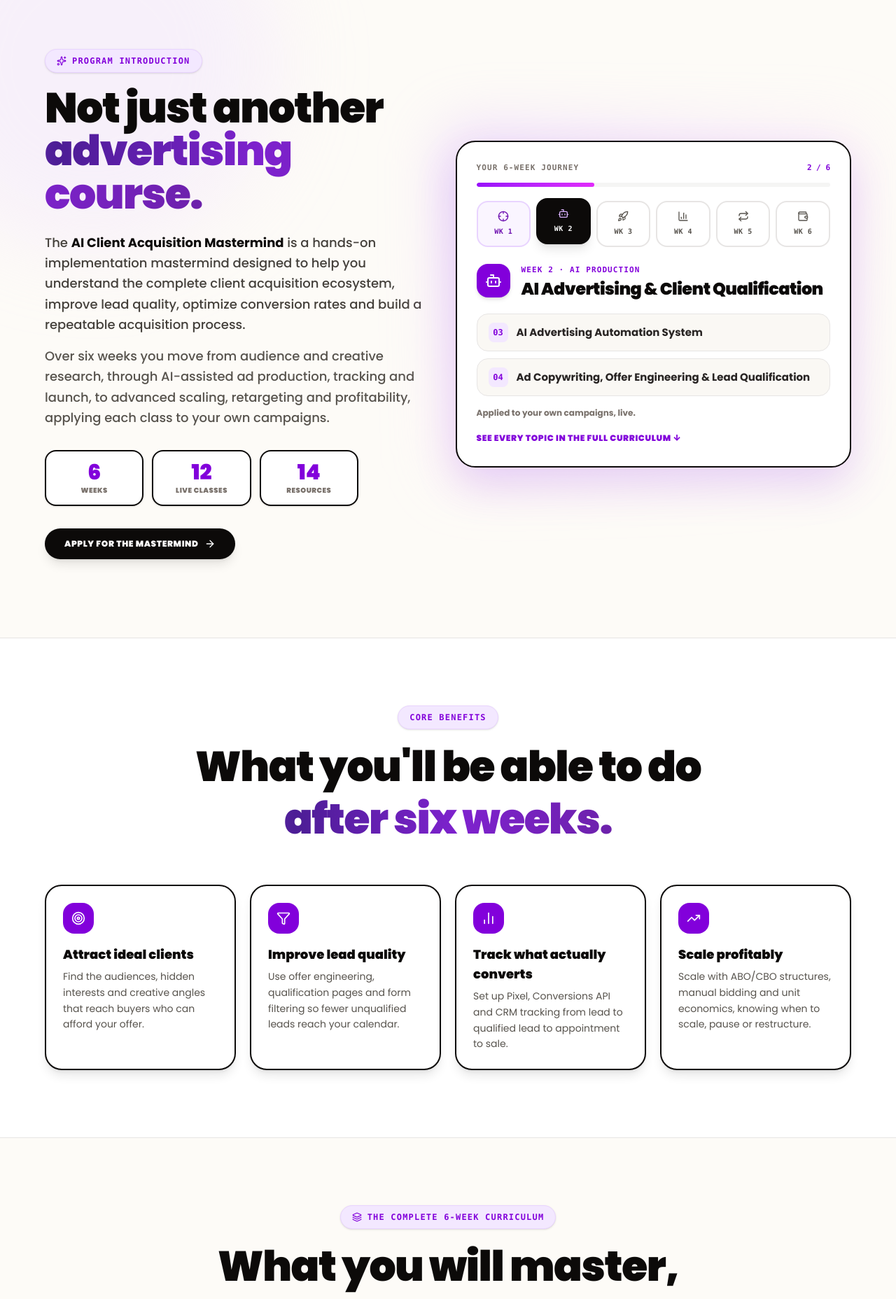
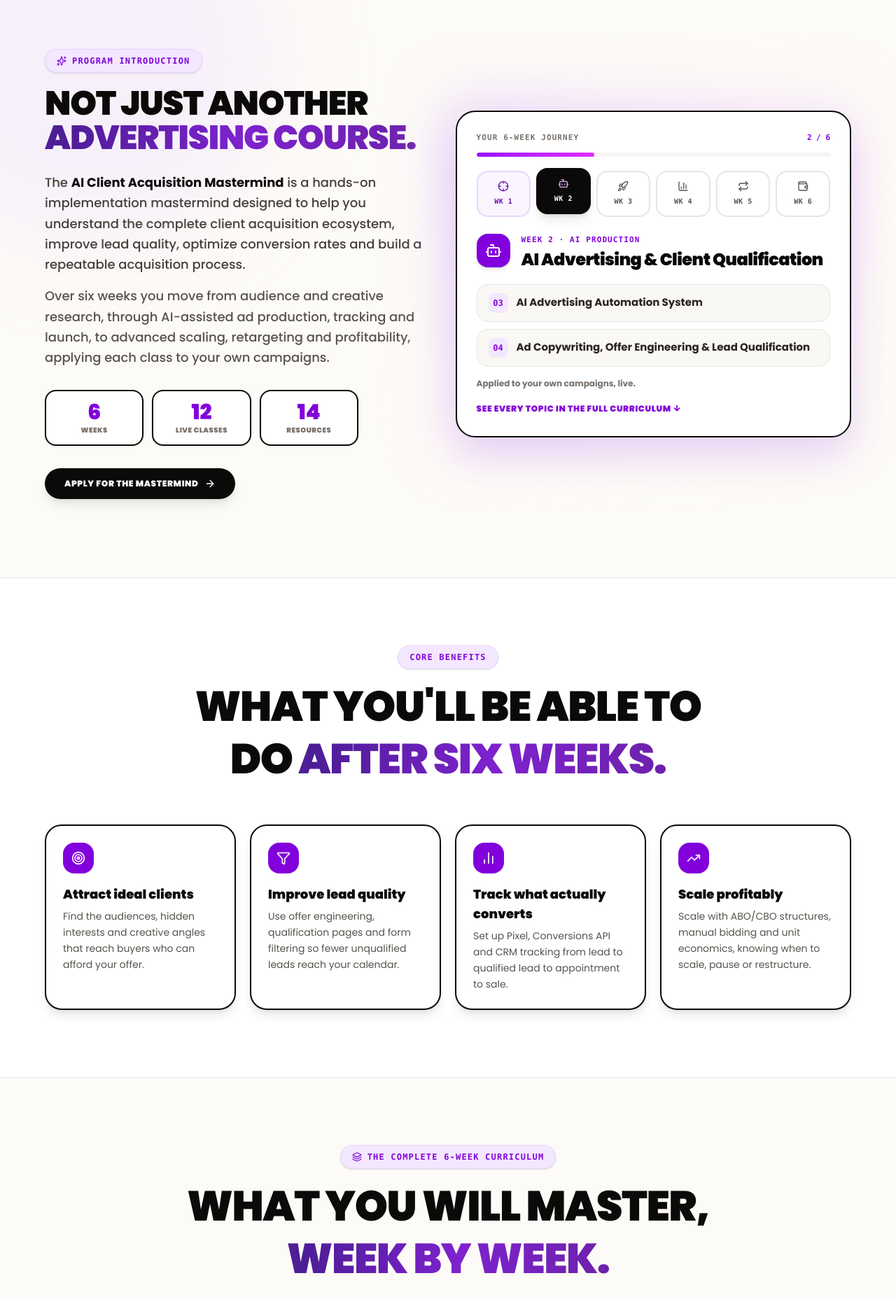
Before and after one commit to devsynxoffical/scalewithads.us, a Next.js app: page /privatemastermind in a window 1280 px wide. Shown: the part 1760-3616 px from the top of the page at 70% size. Built offline with nearby package versions, Linux system fonts and the light colour scheme; no server answers.

Commit message:
Private mastermind: uppercase section headings to match the site style

```diff
--- a/src/app/privatemastermind/page.tsx
+++ b/src/app/privatemastermind/page.tsx
@@ -198,7 +198,7 @@ export default function PrivateMastermindPage() {
         <div className="relative max-w-6xl mx-auto grid gap-12 lg:grid-cols-[1fr_1.05fr] items-center">
           <div className="text-center lg:text-left">
             <span className="text-xs font-mono font-black uppercase tracking-widest text-purple-700 bg-purple-100 border border-purple-200 px-4 py-2 rounded-full inline-flex items-center gap-2 shadow-sm"><Sparkles className="w-3.5 h-3.5" /> Program introduction</span>
-            <h2 className="mt-5 text-4xl sm:text-6xl font-black text-stone-950 font-hero tracking-tight leading-[1.02]">
+            <h2 className="mt-5 text-4xl sm:text-5xl font-black text-stone-950 font-hero tracking-tight leading-[1.02] uppercase">
               Not just another <span className="animate-purple-gradient">advertising course.</span>
             </h2>
             <p className="mt-6 text-stone-700 text-base sm:text-lg font-medium leading-relaxed">
@@ -228,7 +228,7 @@ export default function PrivateMastermindPage() {
         <div className="max-w-6xl mx-auto">
           <div className="text-center max-w-3xl mx-auto mb-14">
             <span className="text-xs font-mono font-black uppercase tracking-widest text-purple-700 bg-purple-100 border border-purple-200 px-4 py-2 rounded-full inline-flex items-center gap-2 shadow-sm">Core benefits</span>
-            <h2 className="text-4xl sm:text-6xl font-black text-stone-950 font-hero tracking-tight mt-4 leading-tight">
+            <h2 className="text-4xl sm:text-6xl font-black text-stone-950 font-hero tracking-tight mt-4 leading-tight uppercase">
               What you&apos;ll be able to do <span className="animate-purple-gradient">after six weeks.</span>
             </h2>
           </div>
@@ -249,7 +249,7 @@ export default function PrivateMastermindPage() {
         <div className="max-w-6xl mx-auto">
           <div className="text-center max-w-3xl mx-auto mb-14">
             <span className="text-xs font-mono font-black uppercase tracking-widest text-purple-700 bg-purple-100 border border-purple-200 px-4 py-2 rounded-full inline-flex items-center gap-2 shadow-sm"><Layers className="w-3.5 h-3.5" /> The complete 6-week curriculum</span>
-            <h2 className="text-4xl sm:text-6xl font-black text-stone-950 font-hero tracking-tight mt-4 leading-tight">
+            <h2 className="text-4xl sm:text-6xl font-black text-stone-950 font-hero tracking-tight mt-4 leading-tight uppercase">
               What you will master, <span className="animate-purple-gradient">week by week.</span>
             </h2>
             <p className="mt-4 text-stone-600 text-base sm:text-lg font-medium">Twelve live classes, two a week, each applied to your own campaigns.</p>
@@ -294,7 +294,7 @@ export default function PrivateMastermindPage() {
         <div className="relative overflow-hidden max-w-6xl mx-auto rounded-[32px] bg-gradient-to-br from-purple-800 via-purple-900 to-stone-950 p-8 sm:p-14 text-center text-white">
           <div className="pointer-events-none absolute -top-24 -right-24 w-96 h-96 rounded-full bg-fuchsia-400/25 blur-3xl" />
           <p className="relative font-mono text-xs font-black uppercase tracking-widest text-purple-200">Seats are limited</p>
-          <h2 className="relative mt-3 text-3xl sm:text-5xl font-black font-hero tracking-tight">Twelve classes. Your own campaigns.</h2>
+          <h2 className="relative mt-3 text-3xl sm:text-5xl font-black font-hero tracking-tight uppercase">Twelve classes. Your own campaigns.</h2>
           <p className="relative mt-4 max-w-2xl mx-auto text-purple-100 text-base sm:text-lg">Apply for the AI Client Acquisition Mastermind and build your acquisition system with live support.</p>
           <Link href="/contact" className="relative mt-8 inline-flex items-center gap-2 rounded-full bg-white px-8 py-4 text-sm font-black uppercase tracking-wider text-stone-950 hover:bg-purple-100 transition-colors">
             Apply for the Mastermind <ArrowRight className="w-4 h-4" />
@@ -308,7 +308,7 @@ export default function PrivateMastermindPage() {
         <div className="max-w-6xl mx-auto">
           <div className="text-center max-w-3xl mx-auto mb-14">
             <span className="text-xs font-mono font-black uppercase tracking-widest text-purple-700 bg-purple-100 border border-purple-200 px-4 py-2 rounded-full inline-flex items-center gap-2 shadow-sm">What makes this mastermind different</span>
-            <h2 className="text-4xl sm:text-6xl font-black text-stone-950 font-hero tracking-tight mt-4 leading-tight">
+            <h2 className="text-4xl sm:text-6xl font-black text-stone-950 font-hero tracking-tight mt-4 leading-tight uppercase">
               Built around your campaigns, <span className="animate-purple-gradient">not slides.</span>
             </h2>
           </div>
@@ -329,7 +329,7 @@ export default function PrivateMastermindPage() {
         <div className="max-w-6xl mx-auto grid gap-8 lg:grid-cols-2">
           <div className="rounded-[28px] border-2 border-stone-950 bg-white p-6 sm:p-8 shadow-lg">
             <span className="text-xs font-mono font-black uppercase tracking-widest text-purple-700 bg-purple-100 border border-purple-200 px-4 py-2 rounded-full inline-flex items-center gap-2 shadow-sm">Implementation resources</span>
-            <h2 className="mt-4 text-3xl sm:text-4xl font-black text-stone-950 font-hero tracking-tight">Premium resources you keep using.</h2>
+            <h2 className="mt-4 text-3xl sm:text-4xl font-black text-stone-950 font-hero tracking-tight uppercase">Premium resources you keep using.</h2>
             <p className="mt-3 text-stone-600 font-medium leading-relaxed">SOPs, checklists, playbooks and templates for every stage of the system, plus weekly assignments that turn each class into action on your own account.</p>
             <ul className="mt-6 grid gap-2.5 sm:grid-cols-2">
               {RESOURCES.map((r) => (
@@ -339,7 +339,7 @@ export default function PrivateMastermindPage() {
           </div>
           <div className="rounded-[28px] border-2 border-stone-950 bg-stone-950 p-6 sm:p-8 text-white shadow-lg">
             <span className="text-xs font-mono font-black uppercase tracking-widest text-purple-200 bg-white/10 border border-white/15 px-4 py-2 rounded-full inline-flex">Who is this mastermind for?</span>
-            <h2 className="mt-4 text-3xl sm:text-4xl font-black font-hero tracking-tight">For people who run, or rely on, paid acquisition.</h2>
+            <h2 className="mt-4 text-3xl sm:text-4xl font-black font-hero tracking-tight uppercase">For people who run, or rely on, paid acquisition.</h2>
             <ul className="mt-6 grid gap-2.5 sm:grid-cols-2">
               {AUDIENCE.map((a) => (
                 <li key={a} className="flex gap-2.5 text-sm font-bold text-stone-100"><Users className="mt-0.5 h-4 w-4 shrink-0 text-purple-300" />{a}</li>
@@ -359,7 +359,7 @@ export default function PrivateMastermindPage() {
         <div className="max-w-4xl mx-auto text-center rounded-[28px] border-2 border-purple-200 bg-purple-50 p-8 sm:p-12">
           <GraduationCap className="mx-auto w-10 h-10 text-purple-700" />
           <p className="mt-4 font-mono text-xs font-black uppercase tracking-widest text-purple-700">Graduate support program</p>
-          <h2 className="mt-2 text-3xl sm:text-4xl font-black text-stone-950 font-hero tracking-tight">You don&apos;t graduate alone.</h2>
+          <h2 className="mt-2 text-3xl sm:text-4xl font-black text-stone-950 font-hero tracking-tight uppercase">You don&apos;t graduate alone.</h2>
           <p className="mt-4 text-stone-700 text-base sm:text-lg font-medium leading-relaxed">
             The final class ends with a live review of your campaigns, an optimization roadmap and individual implementation guidance, so you leave with a clear plan for your own account. Details of support after graduation are covered on your application call.
           </p>
```
Also changed, not shown: 1 other file (tests, documents, lock files or other folders).
